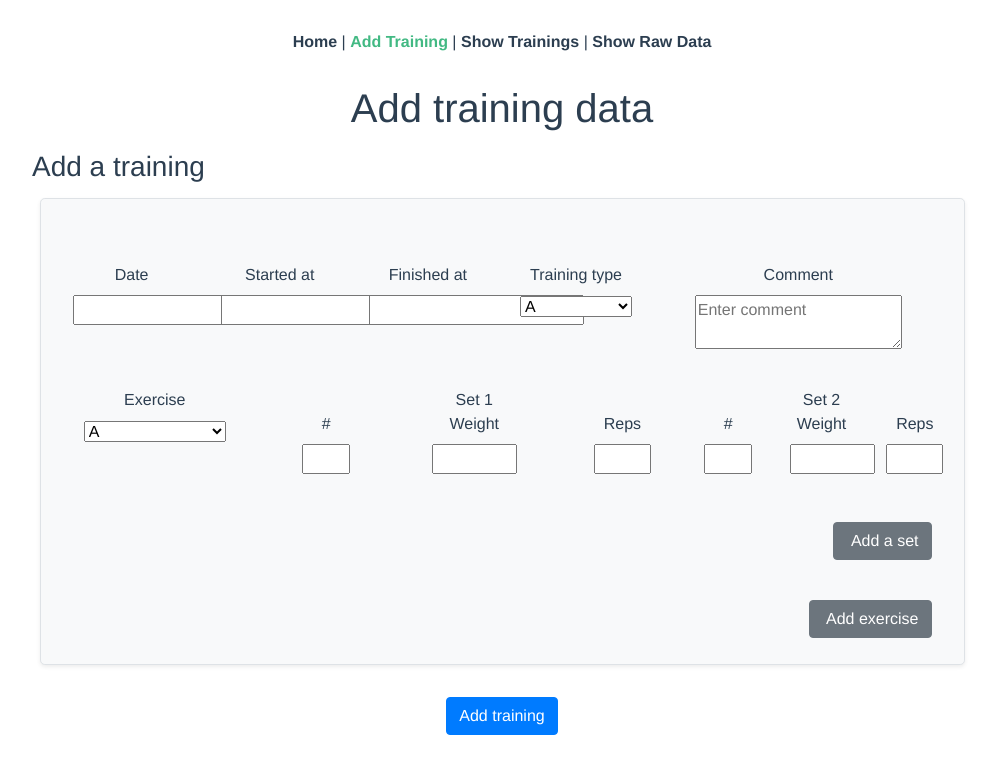
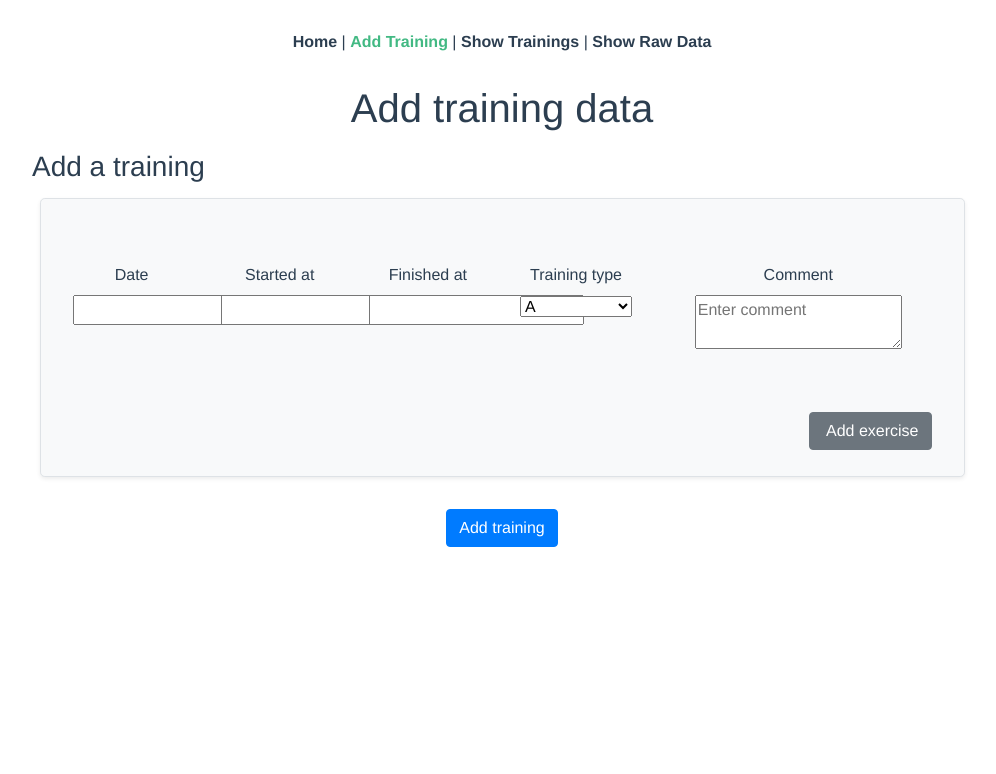
Before and after one commit to anehrkor/training-app, a Vue app: page /addTraining in a window 1280 px wide. Shown: the top 774 px of the page, without its empty margins (138-1134 px from the left). Built offline with nearby package versions, Linux system fonts and the light colour scheme.

Commit message:
Implement possibility to add and remove sets and exercises

```diff
--- a/src/components/ExerciseFieldRow.vue
+++ b/src/components/ExerciseFieldRow.vue
@@ -1,25 +1,34 @@
 <template>
   <div>
     <div class="row">
-      <div class="form-group col-md">
+      <div class="form-group col-md-auto">
         <InputFieldExerciseChoice
           label="Exercise"
           selectDefault="Choose exercise"
           v-model="exerciseChoices"
         />
       </div>
-      <div class="form-group col-md-6">
-        <SetInputFields setLabel="Set 1" />
+      <div v-for="(set, index) in sets" :key="index">
+        <div class="form-group col-md-auto">
+          <SetInputFields :setLabel="set.setNumber" />
+        </div>
+        <div class="form-group col-md-auto">
+          <button
+            class="btn btn-secondary btn-sm float-right"
+            title="Click to remove a set"
+            @click="removeSet(index)"
+          >
+            &nbsp;-
+          </button>
+        </div>
       </div>
-      <div>
-        <SetInputFields setLabel="Set 2" />
-      </div>
-      <div class="form-group col-md">
+      <div class="form-group col-md-auto">
         <button
-          class="btn btn-secondary float-right"
-          title="Click to add an exercise"
+          class="btn btn-secondary btn-sm float-right"
+          title="Click to add a set"
+          @click="addSet"
         >
-          &nbsp;Add a set
+          &nbsp;+
         </button>
       </div>
     </div>
@@ -33,7 +42,16 @@ export default {
   name: "exercise-field-row",
   components: { InputFieldExerciseChoice, SetInputFields },
   data: function() {
-    return { exerciseChoices: [] };
+    return { exerciseChoices: [], sets: [] };
+  },
+  methods: {
+    addSet: function() {
+      var nSet = "Set " + (this.sets.length + 1).toString();
+      this.sets.push({ setNumber: nSet });
+    },
+    removeSet: function(index) {
+      this.sets.splice(index, 1);
+    }
   }
 };
 </script>
--- a/src/views/AddTraining.vue
+++ b/src/views/AddTraining.vue
@@ -45,13 +45,25 @@
               />
             </div>
           </div>
-          <div>
-            <ExerciseFieldRow />
+          <div v-for="(exercise, index) in exercises" :key="index">
+            <div class="form-group col-md-auto">
+              <ExerciseFieldRow />
+            </div>
+            <div class="form-group col-md-auto">
+              <button
+                class="btn btn-secondary btn-sm float-right"
+                title="Click to remove an exercise"
+                @click="removeExercise(index)"
+              >
+                &nbsp;Remove exercise
+              </button>
+            </div>
           </div>
           <br />
           <button
             class="btn btn-secondary float-right"
             title="Click to add an exercise"
+            @click="addExercise"
           >
             &nbsp;Add exercise
           </button>
@@ -83,8 +95,18 @@ export default {
       date: "",
       time: "",
       trainingChoices: [],
-      text: ""
+      text: "",
+      exercises: []
     };
+  },
+  methods: {
+    addExercise: function() {
+      var nExercise = (this.exercises.length + 1).toString();
+      this.exercises.push({ exerciseNumber: nExercise });
+    },
+    removeExercise: function(index) {
+      this.exercises.splice(index, 1);
+    }
   }
 };
 </script>
```
